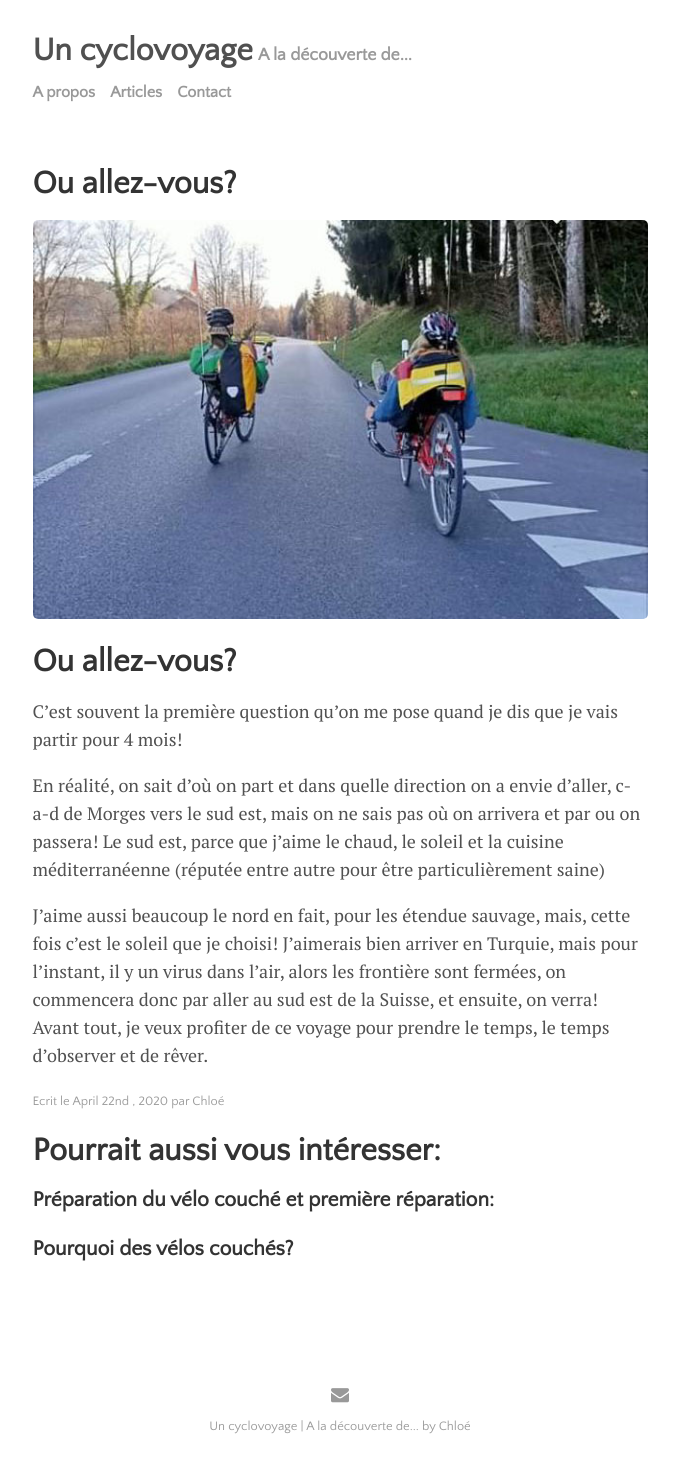
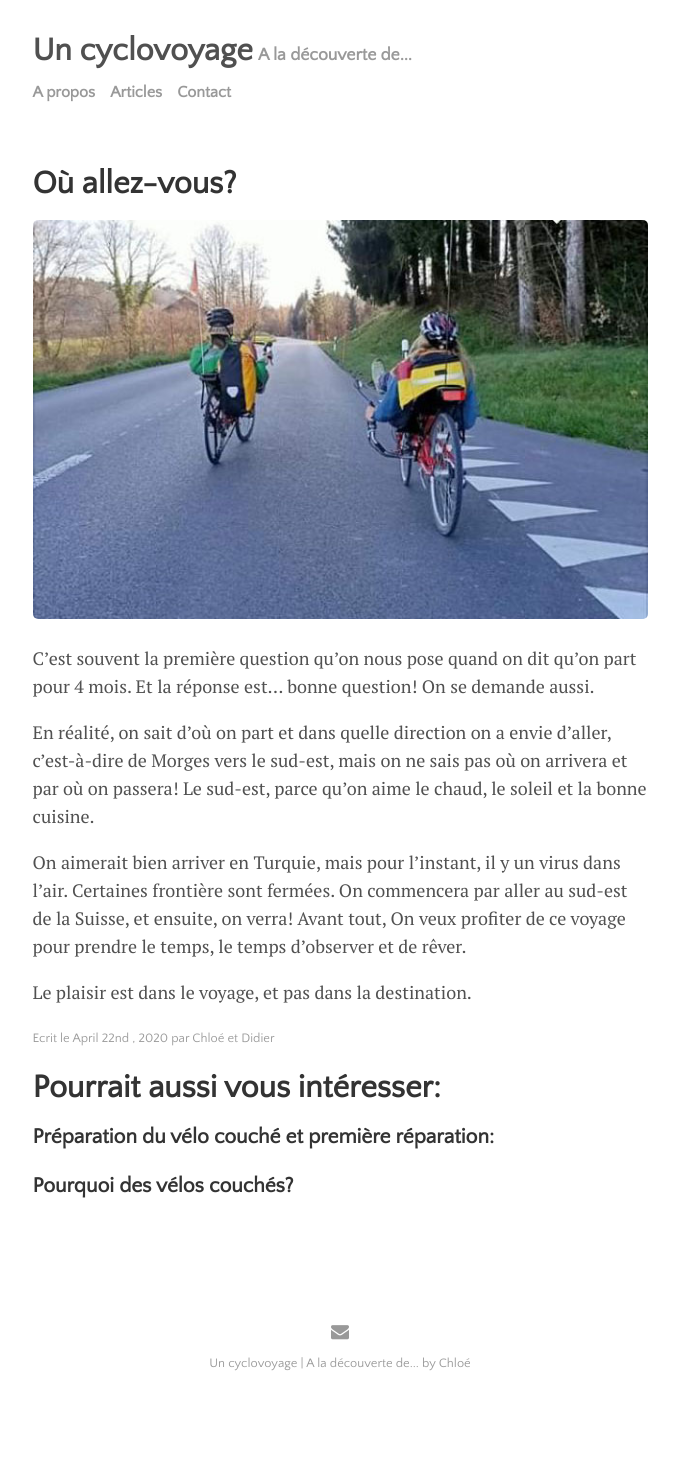
Before and after one commit to cyclovoyage/cyclovoyage.github.io, a Jekyll site: the page built from _posts/2020-04-22-ou-allez-vous.md, in a window 1280 px wide. Shown: the whole page, without its empty margins (300-979 px from the left). Built offline with Jekyll 4.4.1, drawn with Linux system fonts in a browser that asks for light colours; after the commit the page ends 1409 px from its top, so only the background shows below that.

Commit message:
Update 2020-04-22-ou-allez-vous.md

```diff
--- a/_posts/2020-04-22-ou-allez-vous.md
+++ b/_posts/2020-04-22-ou-allez-vous.md
@@ -1,20 +1,17 @@
 ---
 layout: post
-title: "Ou allez-vous?"
-author: "Chloé"
+title: "Où allez-vous?"
+author: "Chloé et Didier"
 categories: journal
 tags: [documentation,sample]
 image: cyclo_dos.jpg
 ---
 
-# Ou allez-vous?
+C’est souvent la première question qu’on nous pose quand on dit qu'on part pour 4 mois. Et la réponse est... bonne question! On se demande aussi.
 
-C’est souvent la première question qu’on me pose quand je dis que je vais partir pour 4 mois!
+En réalité, on sait d’où on part et dans quelle direction on a envie d’aller, c'est-à-dire de Morges vers le sud-est, mais on ne sais pas où on arrivera et par où on passera! Le sud-est, parce qu'on aime le chaud, le soleil et la bonne cuisine.
 
+On aimerait bien arriver en Turquie, mais pour l’instant, il y un virus dans l’air. Certaines frontière sont fermées. On commencera par aller au sud-est de la Suisse, et ensuite, on verra!
+Avant tout, On veux profiter de ce voyage pour prendre le temps, le temps d’observer et de rêver.
 
-En réalité, on sait d’où on part et dans quelle direction on a envie d’aller, c-a-d de Morges vers le sud est, mais on ne sais pas où on arrivera et par ou on passera! Le sud est, parce que j’aime le chaud, le soleil et la cuisine méditerranéenne (réputée entre autre pour être particulièrement saine)
-
-
-J’aime aussi beaucoup le nord en fait, pour les étendue sauvage, mais, cette fois c’est le soleil que je choisi!
-J’aimerais bien arriver en Turquie, mais pour l’instant, il y un virus dans l’air, alors les frontière sont fermées, on commencera donc par aller au sud est de la Suisse, et ensuite, on verra!
-Avant tout, je veux profiter de ce voyage pour prendre le temps, le temps d’observer et de rêver.
+Le plaisir est dans le voyage, et pas dans la destination.
```
